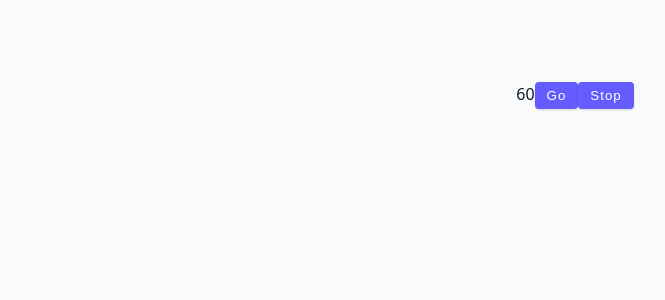
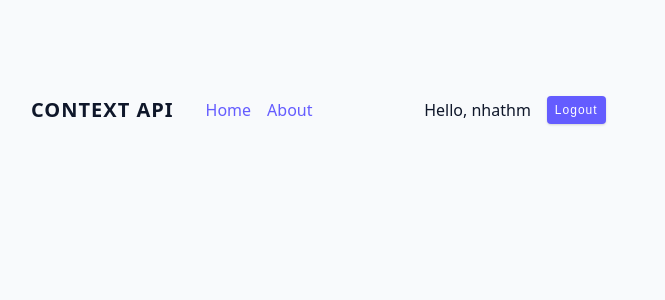
Before and after one commit to NhatHM4/reactwithVibe, a React (Vite) app: page / in a window 1280 px wide. Shown: the top 300 px of the page, without its empty margins (65-730 px from the left). Built offline with nearby package versions, Linux system fonts and the light colour scheme.

Commit message:
context api 141

```diff
--- a/package.json
+++ b/package.json
@@ -16,6 +16,6 @@
     "@types/react": "^18.0.26",
     "@types/react-dom": "^18.0.9",
     "@vitejs/plugin-react": "^3.0.0",
-    "vite": "^4.0.0"
+    "vite": "^4.4.9"
   }
 }
--- a/src/App.jsx
+++ b/src/App.jsx
@@ -1,12 +1,10 @@
-import Starter from './tutorial/07-useRef/starter/01-useRef-basics';
-import Final from './tutorial/06-forms/final/05-form-data';
-import Test from './tutorial/07-useRef/starter/Test';
+import Final from './tutorial/09-context-api/final/context/Navbar';
+import Starter from './tutorial/09-context-api/starter/context/Navbar';
+
 function App() {
   return (
     <div className='container'>
-      {/* <Starter/> */}
-      {/* <Final /> */}
-        <Test/>
+      <Starter />
     </div>
   );
 }
--- a/src/tutorial/08-custom-hooks/starter/01-toggle.jsx
+++ b/src/tutorial/08-custom-hooks/starter/01-toggle.jsx
@@ -1,11 +1,11 @@
 import { useState } from 'react';
-
+import useToggle from './useToggle.js'
 const ToggleExample = () => {
-  const [show, setShow] = useState(false);
+  const {show, toggle} = useToggle(false)
   return (
     <div>
       <h4>toggle custom hook</h4>
-      <button className='btn' onClick={() => setShow(!show)}>
+      <button className='btn' onClick={toggle}>
         toggle
       </button>
       {show && <h4>some stuff</h4>}
--- /dev/null
+++ b/src/tutorial/09-context-api/starter/context/NavLinks.jsx
@@ -0,0 +1,21 @@
+import UserContainer from "./UserContainer"
+
+const NavLinks = ({user, logout}) =>{
+    return (
+        <nav className="nav-container">
+            <ul className="nav-links">
+                <li className="link">
+                    <a href="#">Home</a>
+                </li>
+                <li className="link">
+                    <a href="#">About</a>
+                </li><li className="link">
+                    <a href="#"></a>
+                </li>
+            </ul>
+            <UserContainer user ={user} logout={logout}/>
+        </nav>
+    )
+}
+
+export default NavLinks
--- /dev/null
+++ b/src/tutorial/09-context-api/starter/context/Navbar.jsx
@@ -0,0 +1,17 @@
+import { useState } from "react"
+import NavLinks from "./NavLinks"
+
+const Navbar = ()=>{
+    const [user,setUser] = useState({name: "nhathm"})
+    const logout = ()=>{
+        setUser(null)
+    }
+    return (
+        <nav className="navbar">
+           <h5>CONTEXT API</h5>
+           <NavLinks user={user} logout = {logout}/>
+        </nav>
+    )
+}
+
+export default Navbar
--- /dev/null
+++ b/src/tutorial/09-context-api/starter/context/UserContainer.jsx
@@ -0,0 +1,18 @@
+const UserContainer = ({ user, logout }) => {
+  return (
+    <div className="user-container">
+      {user ? (
+        <>
+          <p>Hello, {user?.name}</p>
+          <button className="btn" onClick={logout}>
+            logout
+          </button>
+        </>
+      ) : (
+        <p> Please login </p>
+      )}
+    </div>
+  );
+};
+
+export default UserContainer;
```
Also changed, not shown: src/tutorial/08-custom-hooks/starter/02-fetch-data.jsx (+2 -28 lines), src/tutorial/08-custom-hooks/starter/useFetch.js (added, +32 -0 lines), src/tutorial/08-custom-hooks/starter/useToggle.js (added, +13 -0 lines), 1 other file (tests, documents, lock files or other folders).
